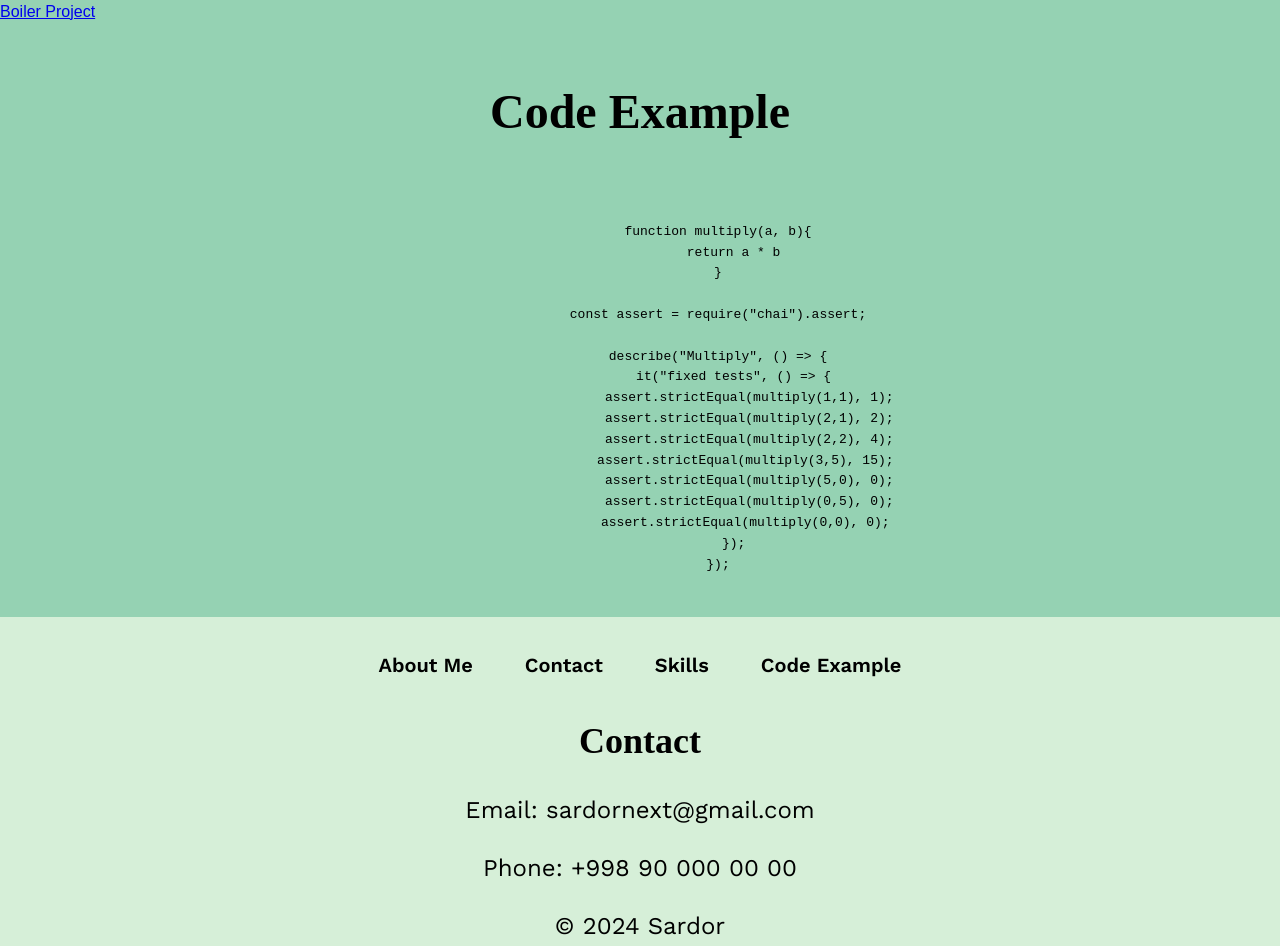
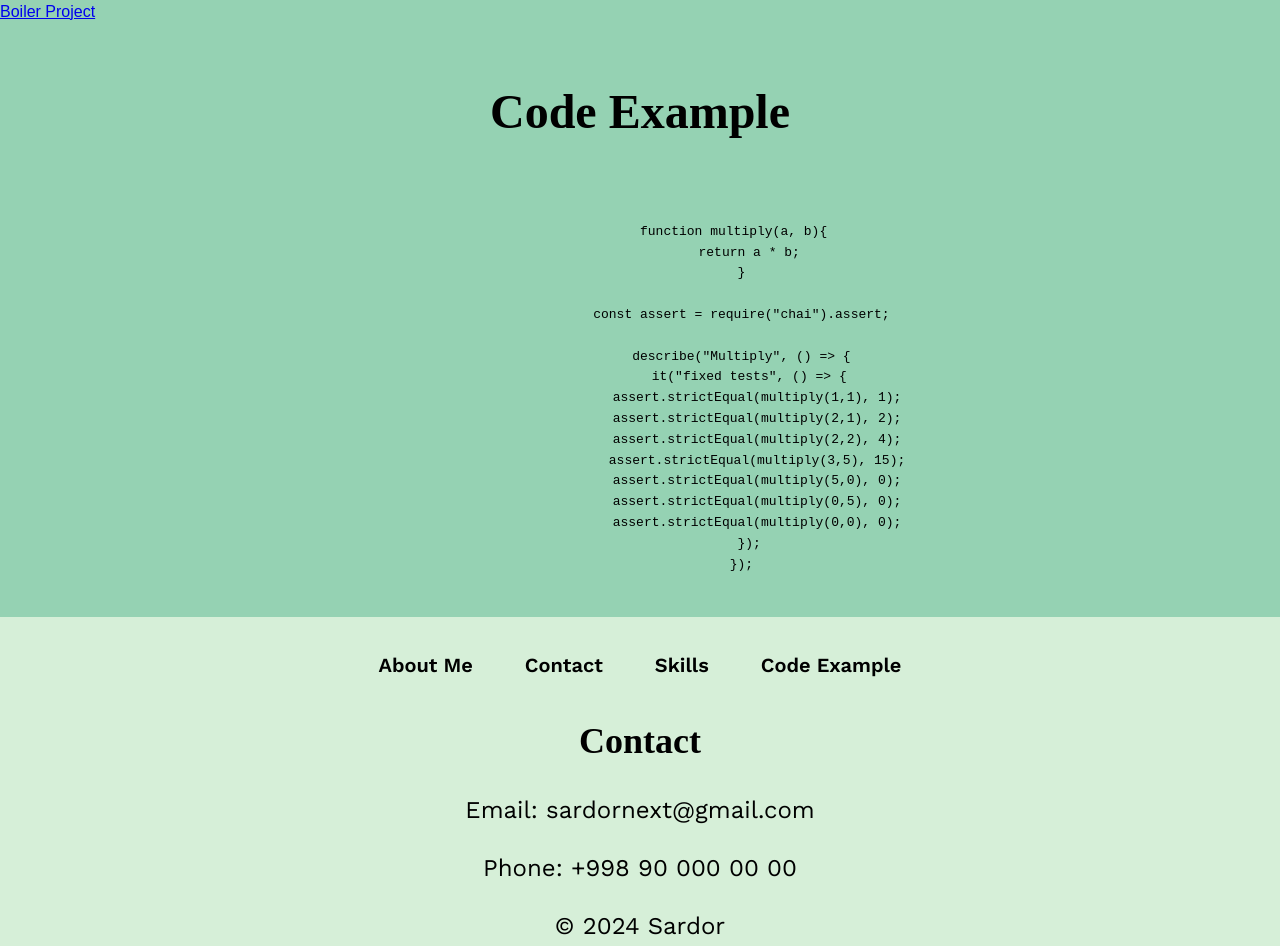
Before and after one commit to sardornext/rsschool-cv, a plain HTML site: page index.html in a window 1280 px wide. Shown: the part 3590-4536 px from the top of the page. Drawn offline with nearby package versions, Linux system fonts and the light colour scheme; a web font is replaced by a local one.

```diff
--- a/index.html
+++ b/index.html
@@ -30,7 +30,7 @@
 
         <section class="hero">
             <div class="hero-left">
-                <button class="btn-hi" type="button">Hello all  </button>
+                <button class="btn-hi" type="button">Hello all </button>
                 <h1>I’m Sardor Front-End Developer <br> And Full Stack Developer</h1>
                 <button class="btn view-work" type="submit">View My Work</button>
                 <button class="btn contact-me" type="submit">Contact Me</button>
@@ -111,13 +111,13 @@
                     <h2>Code Example</h2>
                     <pre><code>
                         function multiply(a, b){
-                        return a * b
+                            return a * b;
                           }
 
                           const assert = require("chai").assert;
 
-                    describe("Multiply", () => {
-                        it("fixed tests", () => {
+                          describe("Multiply", () =&gt; {
+                            it("fixed tests", () =&gt; {
                               assert.strictEqual(multiply(1,1), 1);
                               assert.strictEqual(multiply(2,1), 2);
                               assert.strictEqual(multiply(2,2), 4);
```
Lines whose indentation alone changed are shown as unchanged.
